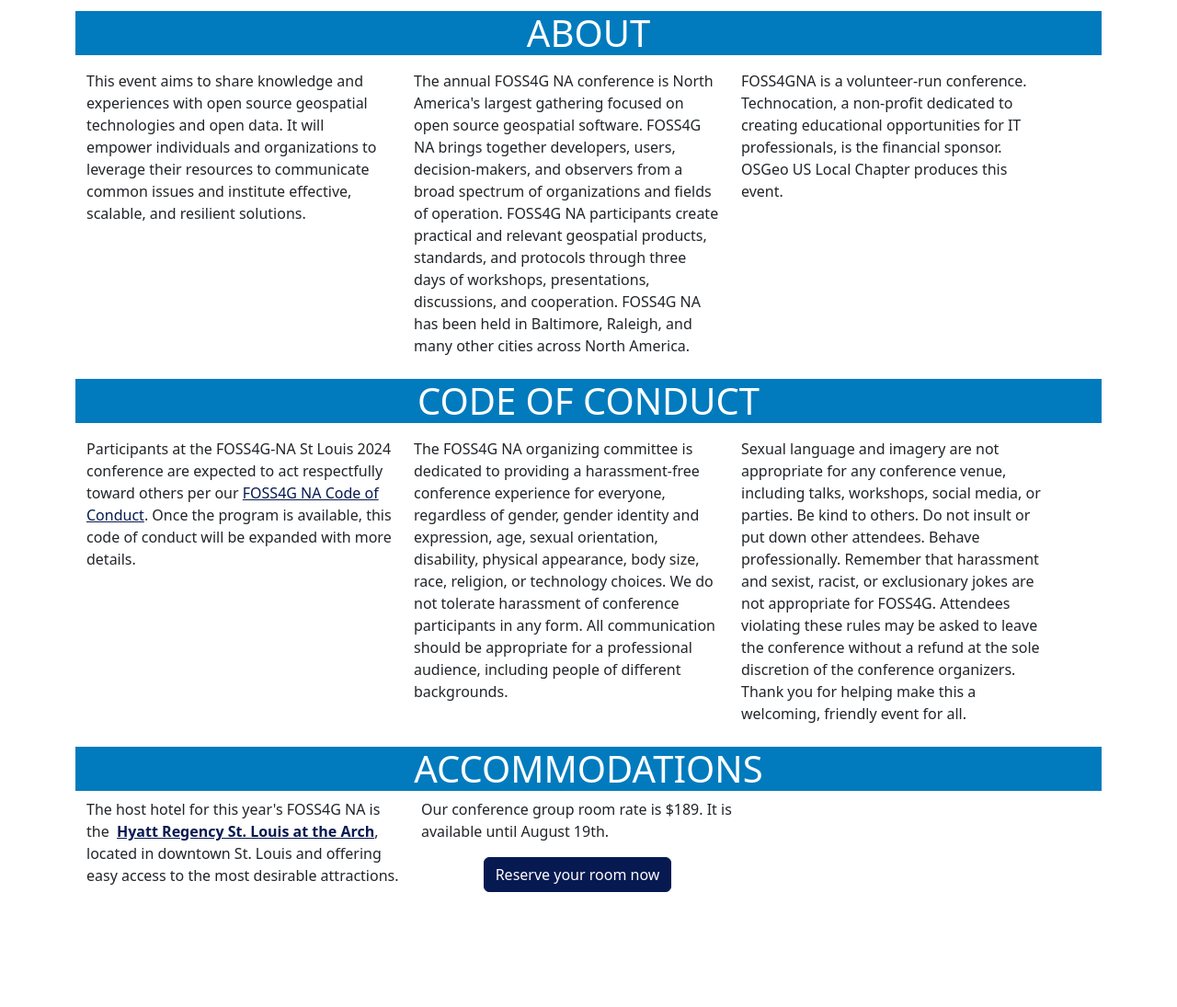
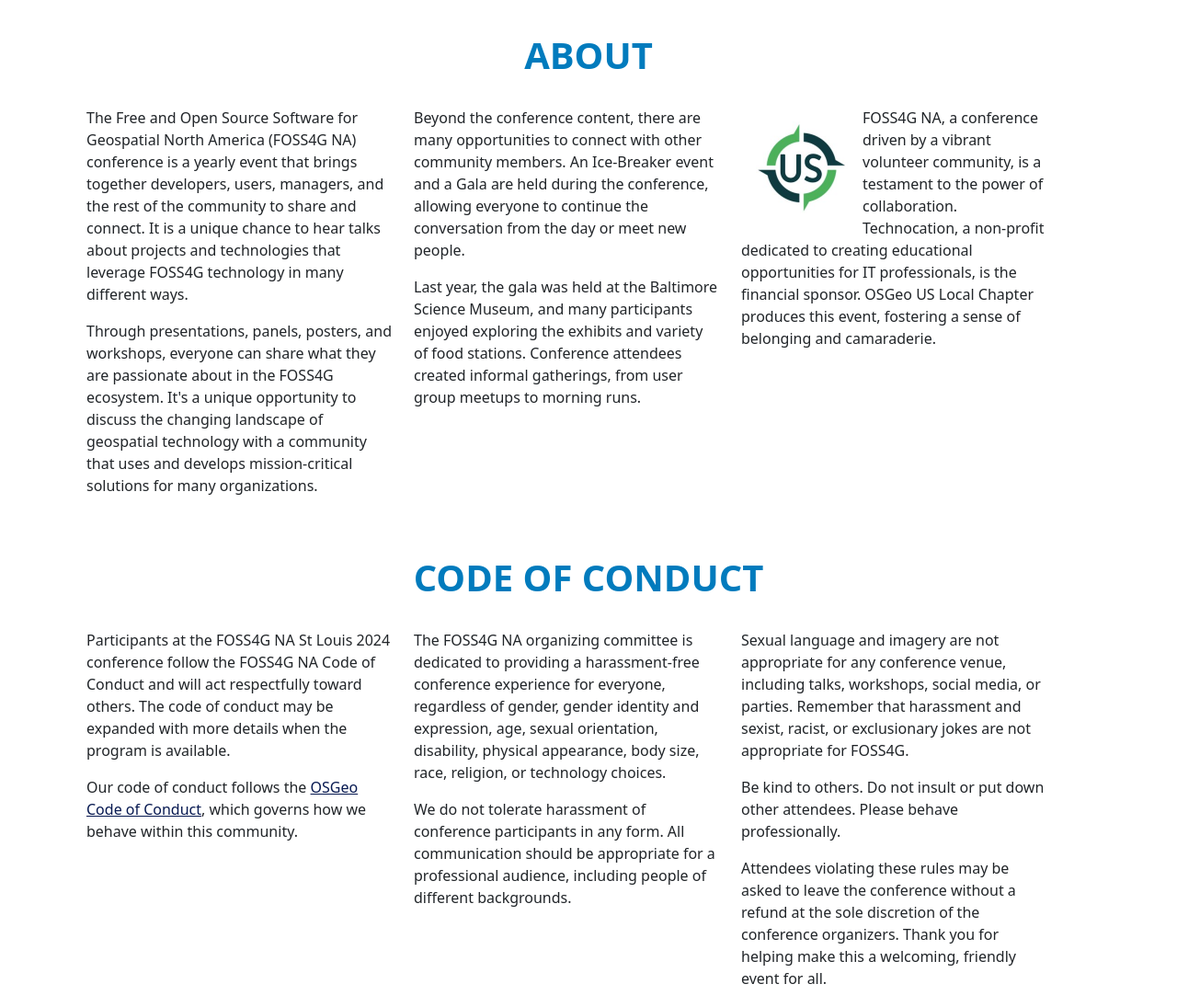
Before and after one commit to OSGeo-US/foss4g-na-2024, a Gatsby site: page /about in a window 1280 px wide. Shown: the part 60-1155 px from the top of the page at 92% size. Before the commit the page ends 1062 px from the top, so only its background shows below. Built offline with nearby package versions, Linux system fonts and the light colour scheme; Gatsby itself is replaced by a stand-in of ours.

Commit message:
👌 IMPROVE: Update the about page language

```diff
--- a/src/pages/about.js
+++ b/src/pages/about.js
@@ -1,5 +1,6 @@
 import * as React from "react";
 import { Link } from "gatsby";
+import { StaticImage } from "gatsby-plugin-image";
 
 import Layout from "../components/layout";
 import { Seo } from "../components/seo";
@@ -9,91 +10,140 @@
     <div className="container">
       <div className="container">
         <div className="row my-3">
-          <h1 className="text-center text-uppercase bg-secondary text-white">
+          <h1 className="text-center text-uppercase text-secondary fw-bold my-4">
             About
           </h1>
           <div className="row my2">
             <div className="row my2">
               <div className="col-md-12 col-lg-4 my-2">
-                This event aims to share knowledge and experiences with open
-                source geospatial technologies and open data. It will empower
-                individuals and organizations to leverage their resources to
-                communicate common issues and institute effective, scalable, and
-                resilient solutions.
+                <p>
+                  The Free and Open Source Software for Geospatial North America
+                  (FOSS4G NA) conference is a yearly event that brings together
+                  developers, users, managers, and the rest of the community to
+                  share and connect. It is a unique chance to hear talks about
+                  projects and technologies that leverage FOSS4G technology in
+                  many different ways.
+                </p>
+                <p>
+                  Through presentations, panels, posters, and workshops,
+                  everyone can share what they are passionate about in the
+                  FOSS4G ecosystem. It's a unique opportunity to discuss the
+                  changing landscape of geospatial technology with a community
+                  that uses and develops mission-critical solutions for many
+                  organizations.
+                </p>
               </div>
               <div className="col-md-12 col-lg-4 my-2">
-                The annual FOSS4G NA conference is North America's largest
-                gathering focused on open source geospatial software. FOSS4G NA
-                brings together developers, users, decision-makers, and
-                observers from a broad spectrum of organizations and fields of
-                operation. FOSS4G NA participants create practical and relevant
-                geospatial products, standards, and protocols through three days
-                of workshops, presentations, discussions, and cooperation.
-                FOSS4G NA has been held in Baltimore, Raleigh, and many other
-                cities across North America.
+                <p>
+                  Beyond the conference content, there are many opportunities to
+                  connect with other community members. An Ice-Breaker event and
+                  a Gala are held during the conference, allowing everyone to
+                  continue the conversation from the day or meet new people.{" "}
+                </p>
+                <p>
+                  Last year, the gala was held at the Baltimore Science Museum,
+                  and many participants enjoyed exploring the exhibits and
+                  variety of food stations. Conference attendees created
+                  informal gatherings, from user group meetups to morning runs.
+                </p>
               </div>
               <div className="col-md-12 col-lg-4 my-2">
-                FOSS4GNA is a volunteer-run conference. Technocation, a
-                non-profit dedicated to creating educational opportunities for
-                IT professionals, is the financial sponsor. OSGeo US Local
-                Chapter produces this event.
+                <p className="text-center float-start m-3">
+                  <a href="https://osgeo.us/">
+                    <StaticImage
+                      src="../images/osgeous.jpg"
+                      width={100}
+                      quality={95}
+                      formats={["AUTO", "WEBP"]}
+                      alt="OSGeo NA 2024 Logo`"
+                      className="img-fluid"
+                    />
+                  </a>
+                </p>
+                <p>
+                  FOSS4G NA, a conference driven by a vibrant volunteer
+                  community, is a testament to the power of collaboration.
+                  Technocation, a non-profit dedicated to creating educational
+                  opportunities for IT professionals, is the financial sponsor.
+                  OSGeo US Local Chapter produces this event, fostering a sense
+                  of belonging and camaraderie.
+                </p>
               </div>
             </div>
           </div>
         </div>
         <div className="row my-3">
-          <h1 className="text-center text-uppercase bg-secondary text-white">
+          <h1 className="text-center text-uppercase text-secondary fw-bold my-4">
             Code Of Conduct
           </h1>
           <div className="row my2">
             <div className="row my2">
               <div className="col-md-12 col-lg-4 my-2">
-                Participants at the FOSS4G-NA St Louis 2024 conference are
-                expected to act respectfully toward others per our{" "}
-                <a href="http://2023.foss4gna.org/assets/pdf/foss4gna-2023-COC.pdf">
-                  FOSS4G NA Code of Conduct
+                <p>
+                  Participants at the FOSS4G NA St Louis 2024 conference follow
+                  the FOSS4G NA Code of Conduct and will act respectfully toward
+                  others. The code of conduct may be expanded with more details
+                  when the program is available.
+                </p>
+                <p>
+                  Our code of conduct follows the{" "}
+                  <a href="https://www.osgeo.org/code_of_conduct/">
+                    OSGeo Code of Conduct
                   </a>
-                . Once the program is available, this code of conduct will be
-                expanded with more details.
+                  , which governs how we behave within this community.
+                </p>
               </div>
               <div className="col-md-12 col-lg-4 my-2">
+                <p>
                   The FOSS4G NA organizing committee is dedicated to providing a
                   harassment-free conference experience for everyone, regardless
                   of gender, gender identity and expression, age, sexual
                   orientation, disability, physical appearance, body size, race,
-                religion, or technology choices. We do not tolerate harassment
-                of conference participants in any form. All communication should
-                be appropriate for a professional audience, including people of
-                different backgrounds.
+                  religion, or technology choices.
+                </p>
+                <p>
+                  We do not tolerate harassment of conference participants in
+                  any form. All communication should be appropriate for a
+                  professional audience, including people of different
+                  backgrounds.
+                </p>
               </div>
               <div className="col-md-12 col-lg-4 my-2">
+                <p>
                   Sexual language and imagery are not appropriate for any
                   conference venue, including talks, workshops, social media, or
-                parties. Be kind to others. Do not insult or put down other
-                attendees. Behave professionally. Remember that harassment and
-                sexist, racist, or exclusionary jokes are not appropriate for
-                FOSS4G. Attendees violating these rules may be asked to leave
-                the conference without a refund at the sole discretion of the
+                  parties. Remember that harassment and sexist, racist, or
+                  exclusionary jokes are not appropriate for FOSS4G.
+                </p>
+                <p>
+                  Be kind to others. Do not insult or put down other attendees.
+                  Please behave professionally.
+                </p>
+                <p>
+                  Attendees violating these rules may be asked to leave the
+                  conference without a refund at the sole discretion of the
                   conference organizers. Thank you for helping make this a
                   welcoming, friendly event for all.
+                </p>
               </div>
             </div>
           </div>
         </div>
         <div className="row my-3">
-          <h1 className="text-center text-uppercase bg-secondary text-white">
+          <h1 className="text-center text-uppercase text-secondary fw-bold my-4">
             Accommodations
           </h1>
           <div className="row my2">
             <div className="col-md-12 col-lg-4">
-              The host hotel for this year's FOSS4G NA is the &nbsp;
+              <p>
+                The FOSS4G NA 2023 is going to be held at{" "}
                 <a href="https://www.hyatt.com/hyatt-regency/en-US/stlrs-hyatt-regency-st-louis-at-the-arch">
                   <strong>Hyatt Regency St. Louis at the Arch</strong>
                 </a>
-              , located in downtown St. Louis and offering easy access to the
-              most desirable attractions.
-            </div>
-            <div className="col-md-12 col-lg-4">
+                . The hotel is in downtown St. Louis and offers easy access to
+                the most desirable attractions.
+              </p>
+              <p>
                 Our conference group room rate is $189. It is available until
                 August 19th.
                 <div className="text-center my-2">
@@ -104,7 +154,9 @@
                     Reserve your room now
                   </a>
                 </div>
+              </p>
             </div>
+            <div className="col-md-12 col-lg-4"></div>
             <div className="col-md-12 col-lg-4"></div>
           </div>
         </div>
```
Also changed, not shown: src/images/osgeous.jpg (added). Lines whose indentation alone changed are shown as unchanged.
